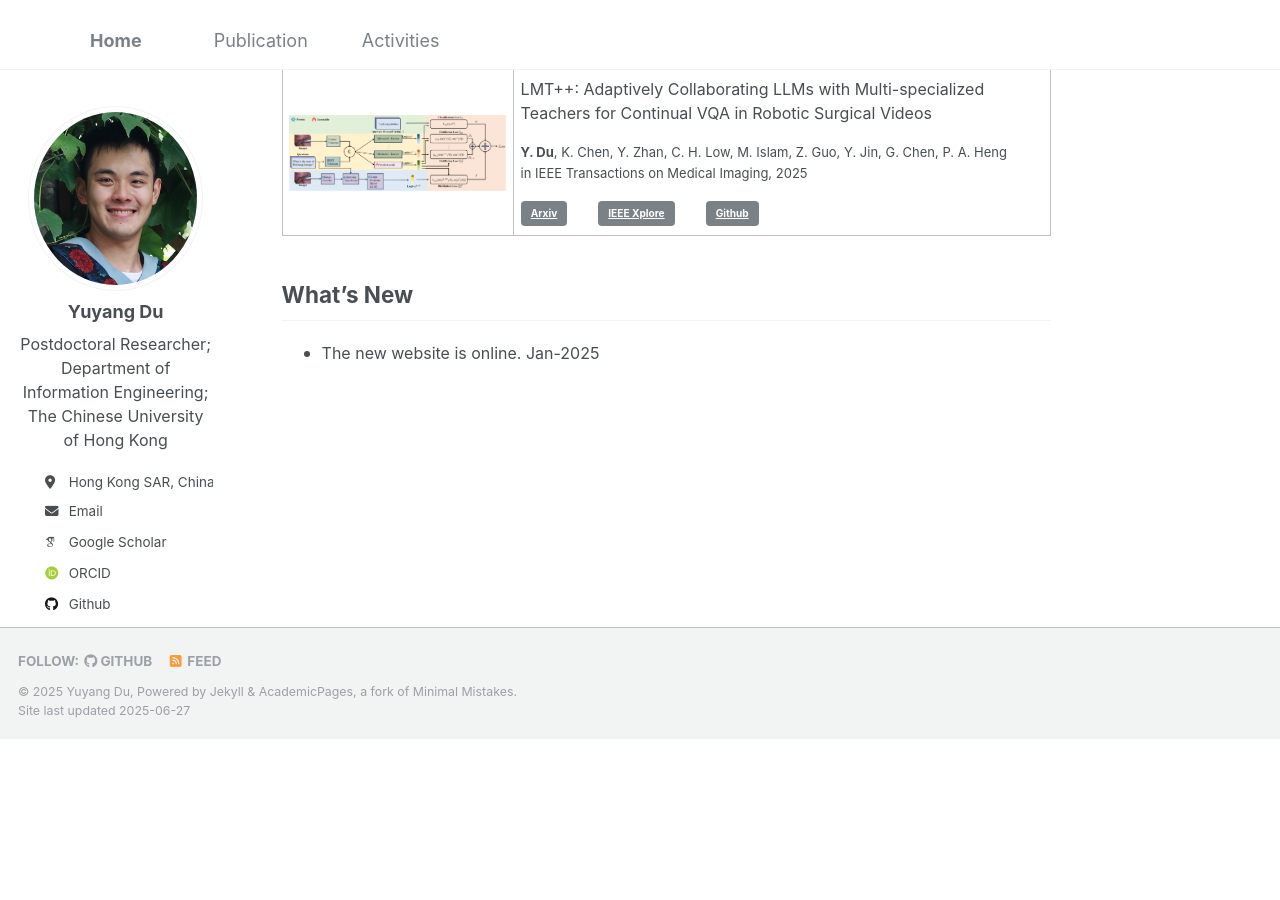
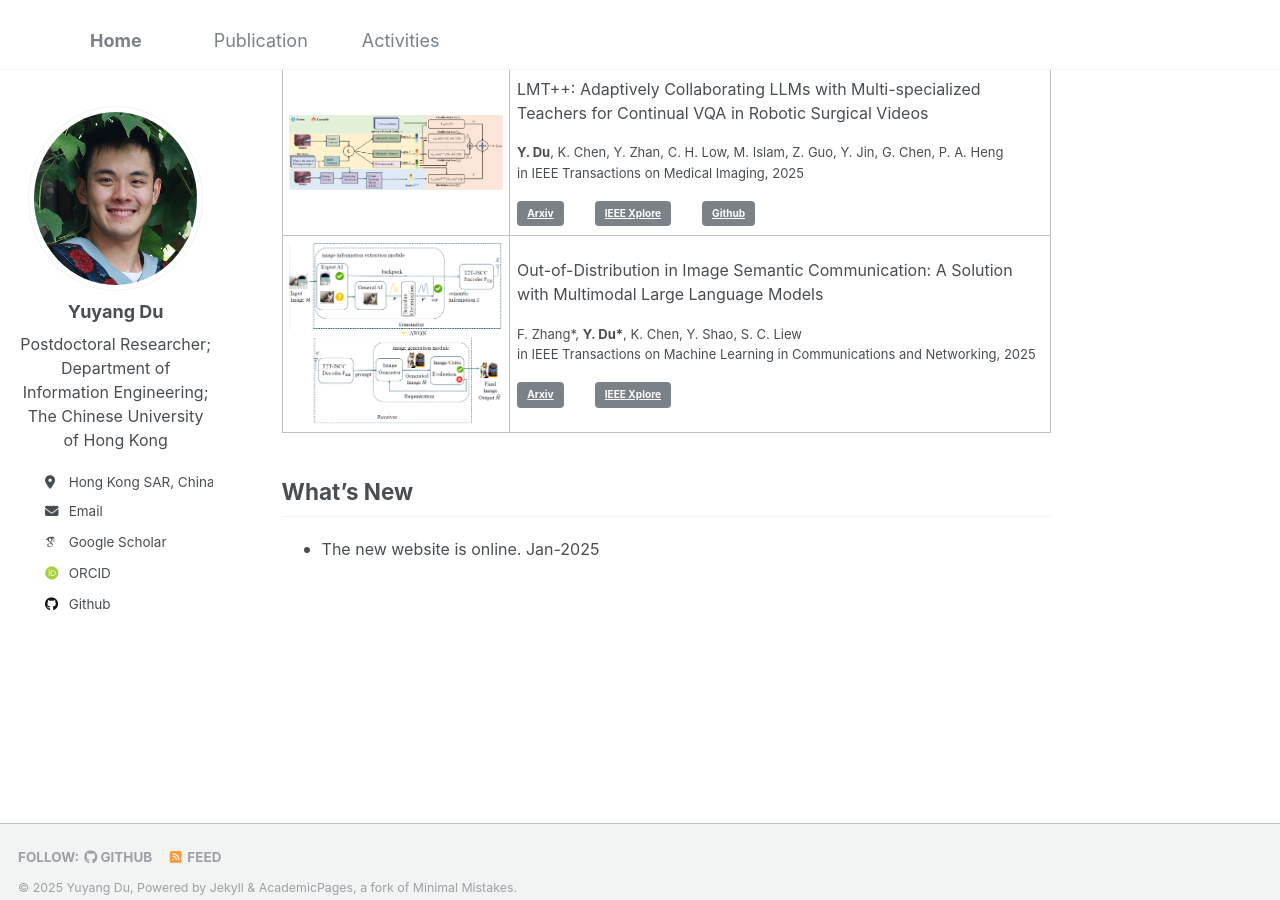
Before and after one commit to yuyangdu01/yuyangdu01.github.io, a Jekyll site: the page built from _pages/about.md, in a window 1280 px wide and 900 px high, scrolled down 685 px. Built offline with Jekyll 4.4.1, drawn with Linux system fonts in a browser that asks for light colours; some web fonts are replaced; before the commit the page ends 1423 px from its top, so only the background shows below that.

Commit message:
Update about.md

```diff
--- a/_pages/about.md
+++ b/_pages/about.md
@@ -40,6 +40,17 @@ Selected Publications <font size=3></font>
     <a class="btn btn-primary" role="button" href="https://github.com/yuyangdu01/LLM4VQA_CL_TMI" target="_blank">Github</a>&emsp;&emsp;
   </div>
   </td></tr>
+  <tr><td>
+  <div class="col-sm-5 col-md-4 col-lg-4 col-xl-4 m-auto"><img class="img-pub shadow-pub" src="images/3.png" width="400"></div>
+  </td>
+  <td>
+  <div class="col align-self-center pub">
+    <p class="pub-p"><font size=3>Out-of-Distribution in Image Semantic Communication: A Solution with Multimodal Large Language Models</font></p>
+    <p class="pub-p"><font size=2>F. Zhang*, <b>Y. Du*</b>, K. Chen, Y. Shao, S. C. Liew <br>in IEEE Transactions on Machine Learning in Communications and Networking, 2025</font></p>
+    <a class="btn btn-primary" role="button" href="https://arxiv.org/pdf/2407.15335" target="_blank">Arxiv</a>&emsp;&emsp;
+    <a class="btn btn-primary" role="button" href="https://ieeexplore.ieee.org/document/10778295" target="_blank">IEEE Xplore</a>&emsp;&emsp;
+  </div>
+  </td></tr>
 
   </table>
 </div>
```
